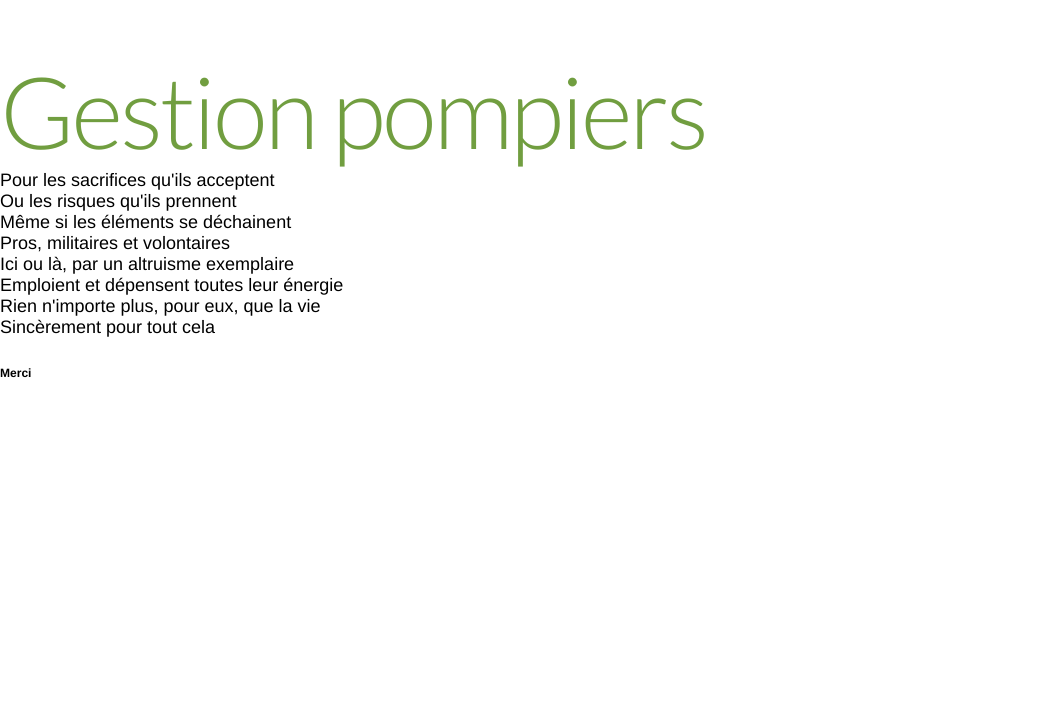
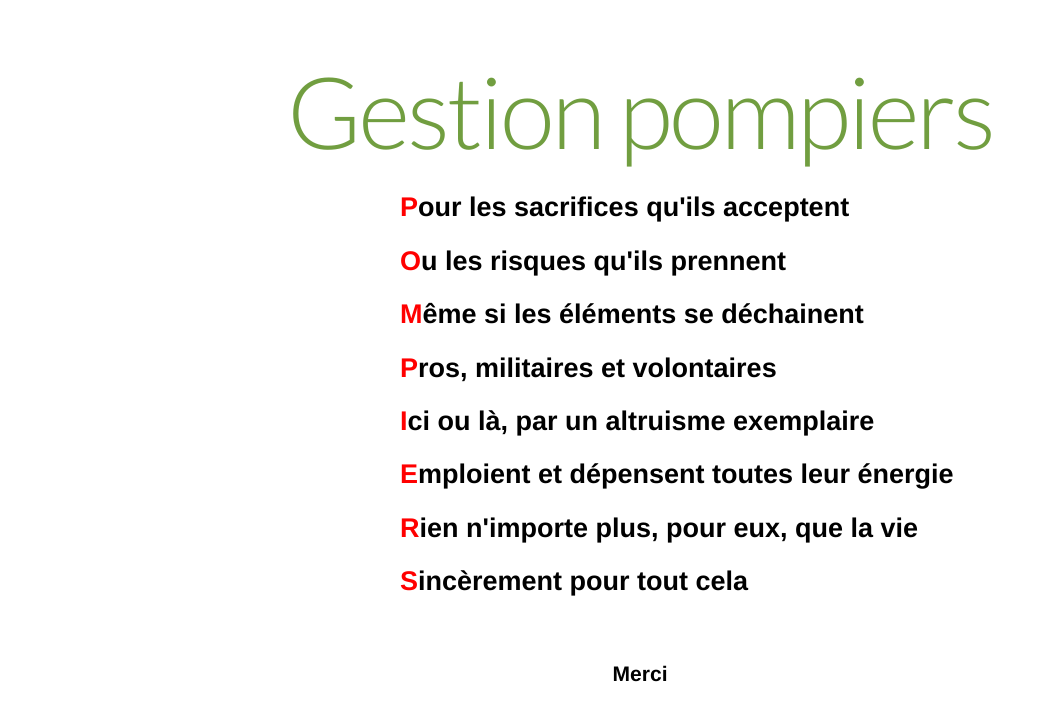
Before and after one commit to jusolibre/ProjetPompier, a PHP site: template app/templates/home.twig in a window 1280 px wide. Shown: the top 721 px of the page, without its empty margins (0-1054 px from the left). Run offline with PHP 8.4, Linux system fonts and the light colour scheme; the template is opened without the code that fills it, so the values that code supplies are empty; some libraries are stand-ins or nearby versions.

Commit message:
mise en page rapide

```diff
--- a/app/templates/home.twig
+++ b/app/templates/home.twig
@@ -4,19 +4,37 @@
         <title>Slim 3</title>
         <link href='//fonts.googleapis.com/css?family=Lato:300' rel='stylesheet' type='text/css'>
         <link href='{{ base_url() }}/css/style.css' rel='stylesheet' type='text/css'>
+        <style type="text/css">
+          h1{
+            text-align: center;
+          }
+          h2{
+            margin-left: 400px;
+
+          }
+          h2:first-letter{
+            color : red;
+          }
+          h3{
+            text-align: center;
+          }
+
+
+
+        </style>
     </head>
     <body>
         <h1>Gestion pompiers</h1>
         <div>
-        Pour les sacrifices qu'ils acceptent<br/>
-        Ou les risques qu'ils prennent<br/>
-        Même si les éléments se déchainent<br/>
-        Pros, militaires et volontaires<br/>
-        Ici ou là, par un altruisme exemplaire<br/>
-        Emploient et dépensent toutes leur énergie<br/>
-        Rien n'importe plus, pour eux, que la vie<br/>
-        Sincèrement pour tout cela<br/>
-        <h6>Merci</h6>
+        <h2>Pour les sacrifices qu'ils acceptent</h2>
+        <h2>Ou les risques qu'ils prennent</h2>
+        <h2>Même si les éléments se déchainent</h2>
+        <h2>Pros, militaires et volontaires</h2>
+        <h2>Ici ou là, par un altruisme exemplaire</h2>
+        <h2>Emploient et dépensent toutes leur énergie</h2>
+        <h2>Rien n'importe plus, pour eux, que la vie</h2>
+        <h2>Sincèrement pour tout cela</h2><br/>
+        <h3>Merci</h3>
 
 
 
```
